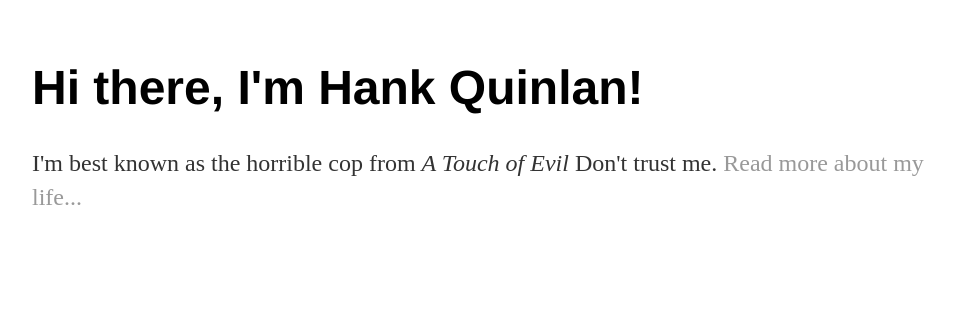
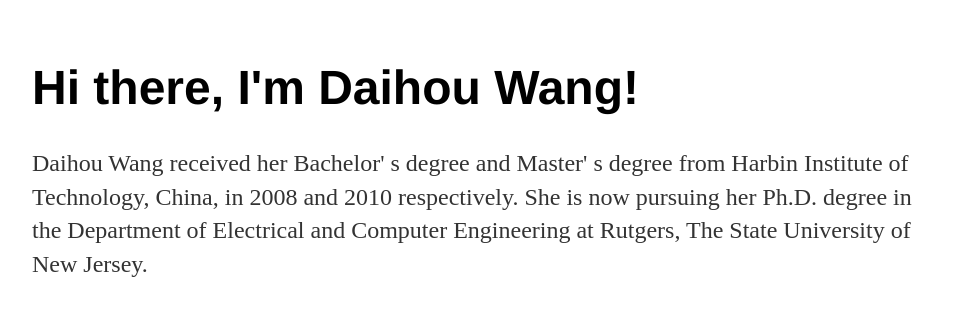
Before and after one commit to Deb25/Deb25.github.io, a Jekyll site: the page about/index.html, which Jekyll copies as it is, in a window 1280 px wide. Shown: the top 316 px of the page, without its empty margins (160-1113 px from the left). Built offline with Jekyll 4.4.1, drawn with Linux system fonts in a browser that asks for light colours.

Commit message:
Update index.html

```diff
--- a/about/index.html
+++ b/about/index.html
@@ -7,8 +7,8 @@
 	</head>
 	<body>
     		<div class="blurb">
-        		<h1>Hi there, I'm Hank Quinlan!</h1>
-				<p>I'm best known as the horrible cop from <em>A Touch of Evil</em> Don't trust me. <a href="/about">Read more about my life...</a></p>
+        		<h1>Hi there, I'm Daihou Wang!</h1>
+				<p>Daihou Wang received her Bachelor' s degree and Master' s degree from Harbin Institute of Technology, China, in 2008 and 2010 respectively. She is now pursuing her Ph.D. degree in the Department of Electrical and Computer Engineering at Rutgers, The State University of New Jersey.</p>
     		</div><!-- /.blurb -->
 		</div><!-- /.container -->
 	</body>
```
